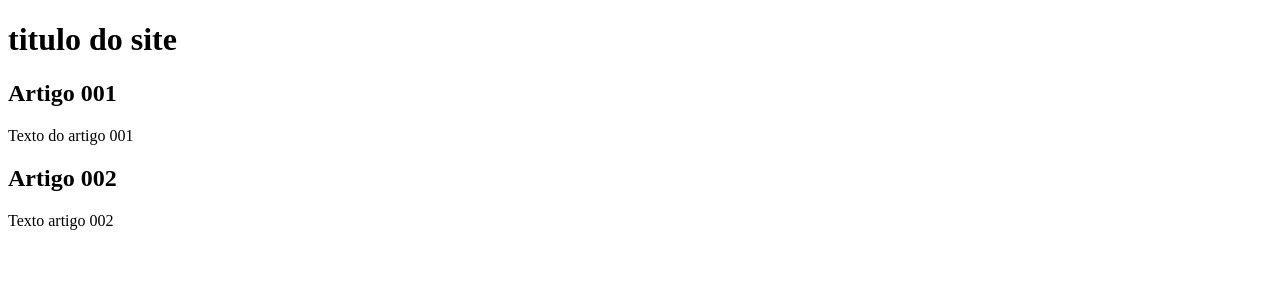
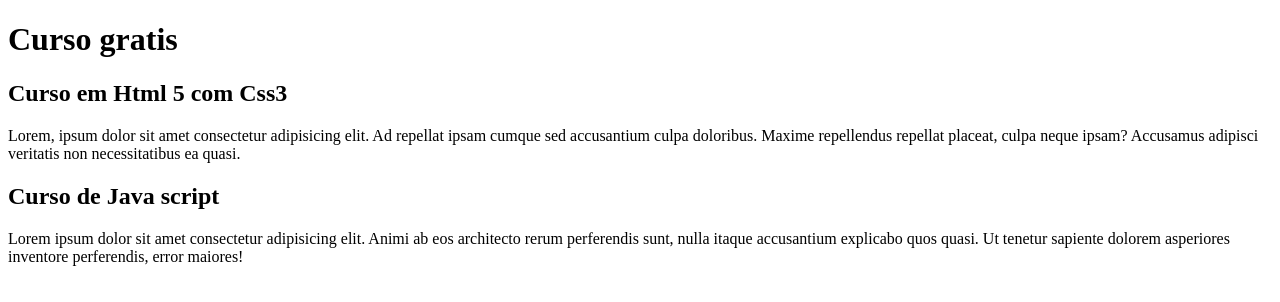
Before and after one commit to Uriahdandelion/Projeto-site-, a plain HTML site: page Index.Html in a window 1280 px wide. Drawn offline with Linux system fonts and the light colour scheme.

Commit message:
Comecei a escrever o conteudo

```diff
--- a/Index.Html
+++ b/Index.Html
@@ -8,15 +8,15 @@
 <body>
     <main>
         <header>
-            <H1>titulo do site </H1>
+            <H1>Curso gratis  </H1>
         </header>
         <article>
-            <h2> Artigo 001</h2>
-            <p>Texto do artigo 001</p>
+            <h2> Curso em Html 5 com Css3</h2>
+            <p>Lorem, ipsum dolor sit amet consectetur adipisicing elit. Ad repellat ipsam cumque sed accusantium culpa doloribus. Maxime repellendus repellat placeat, culpa neque ipsam? Accusamus adipisci veritatis non necessitatibus ea quasi.</p>
         </article>
         <article>
-            <h2>Artigo 002</h2>
-            <p> Texto artigo 002</p>
+            <h2>Curso de Java script</h2>
+            <p> Lorem ipsum dolor sit amet consectetur adipisicing elit. Animi ab eos architecto rerum perferendis sunt, nulla itaque accusantium explicabo quos quasi. Ut tenetur sapiente dolorem asperiores inventore perferendis, error maiores!</p>
         </article>
     </main>
 </body>
```
